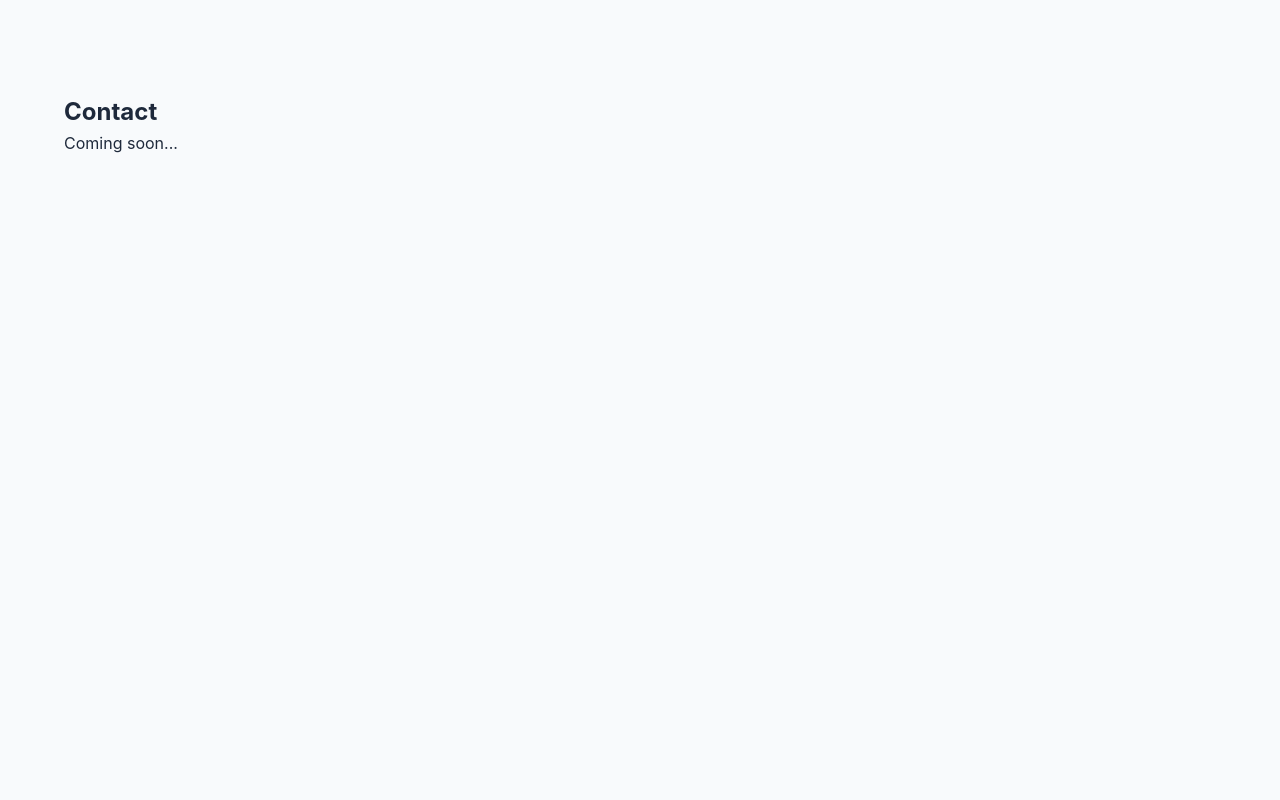
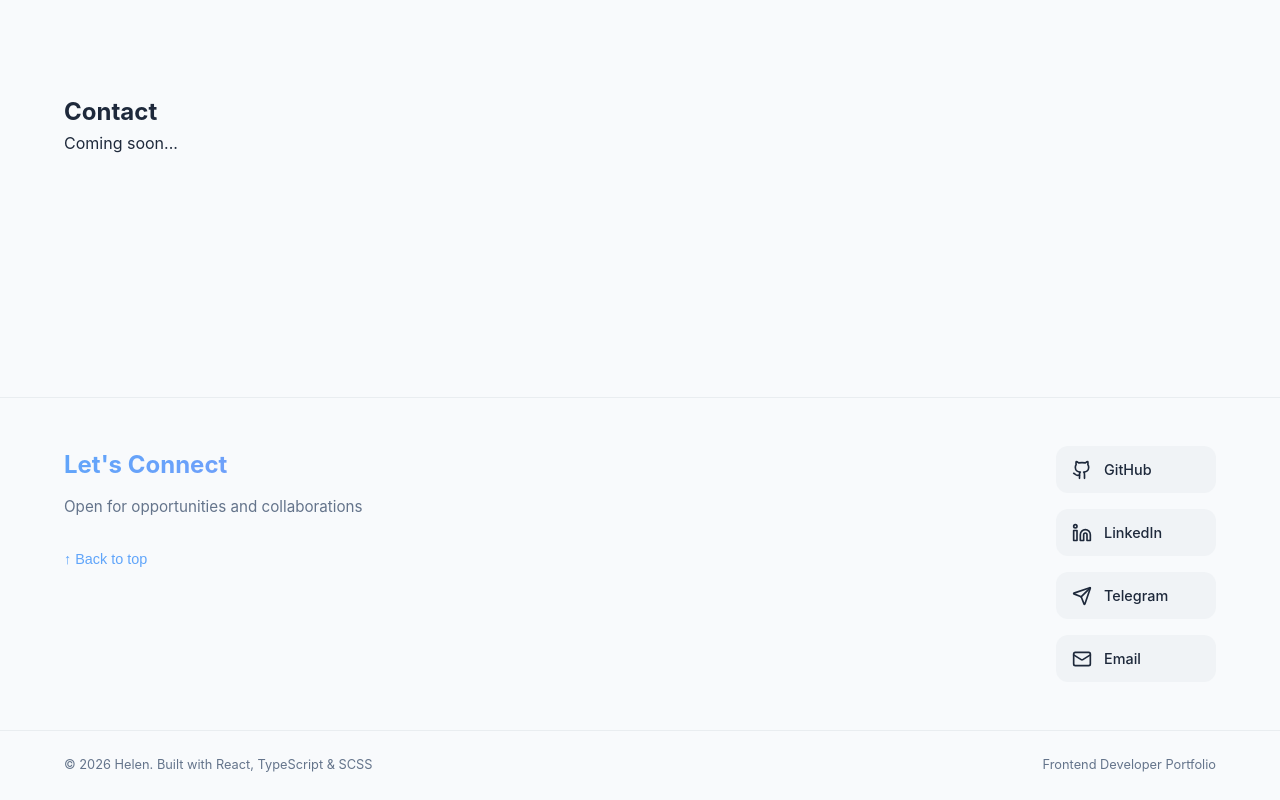
Before and after one commit to LenaYork/portfolio, a React app: page / in a window 1280 px wide. Shown: the part 1603-2403 px from the top of the page. Before the commit the page ends 2000 px from the top, so only its background shows below. Built offline with nearby package versions, Linux system fonts and the light colour scheme; the HTML template or start-up script is replaced by a standard one.

Commit message:
feat: add Footer

```diff
--- a/src/App.tsx
+++ b/src/App.tsx
@@ -1,5 +1,6 @@
 import { useState, useEffect } from 'react';
 import Header from './components/Header/Header';
+import Footer from './components/Footer/Footer';
 import './styles/index.scss';
 
 function App() {
@@ -64,6 +65,8 @@ function App() {
           </div>
         </section>
       </main>
+
+      <Footer />
     </>
   );
 }
--- /dev/null
+++ b/src/components/Footer/Footer.scss
@@ -0,0 +1,159 @@
+@use '../../styles/variables' as *;
+@use '../../styles/mixins' as *;
+
+.footer {
+  background: $light-bg;
+  border-top: 1px solid rgba($gray, 0.1);
+  margin-top: auto;
+
+  body.dark-mode & {
+    background: rgba($dark, 0.8);
+    border-top-color: rgba($gray, 0.2);
+  }
+
+  &__container {
+    display: flex;
+    justify-content: space-between;
+    align-items: flex-start;
+    gap: 3rem;
+    max-width: 1200px;
+    margin: 0 auto;
+    padding: 3rem 1.5rem;
+
+    @include mobile {
+      flex-direction: column;
+      gap: 2rem;
+      padding: 2rem 1rem;
+    }
+  }
+
+  // Left column
+  &__info {
+    flex: 1;
+  }
+
+  &__title {
+    font-size: 1.5rem;
+    font-weight: 700;
+    margin-bottom: 0.75rem;
+    @include gradient-text($primary, $secondary);
+  }
+
+  &__description {
+    color: $gray;
+    font-size: 0.95rem;
+    line-height: 1.5;
+    margin-bottom: 1.5rem;
+    max-width: 300px;
+  }
+
+  &__back-to-top {
+    background: none;
+    border: none;
+    color: $primary;
+    font-size: 0.9rem;
+    cursor: pointer;
+    padding: 0.5rem 0;
+    display: inline-flex;
+    align-items: center;
+    gap: 0.5rem;
+    transition: all $transition-fast;
+
+    &:hover {
+      transform: translateY(-3px);
+      color: $secondary;
+    }
+  }
+
+  // Social links
+  &__social {
+    display: flex;
+    flex-direction: column;
+    gap: 1rem;
+    min-width: 160px;
+
+    @include mobile {
+      flex-direction: row;
+      flex-wrap: wrap;
+      gap: 1rem;
+    }
+  }
+
+  &__social-link {
+    display: flex;
+    align-items: center;
+    gap: 0.75rem;
+    padding: 0.75rem 1rem;
+    background: rgba($gray, 0.05);
+    border-radius: 0.75rem;
+    text-decoration: none;
+    color: $text-dark;
+    transition: all $transition-fast;
+
+    body.dark-mode & {
+      color: $text-light;
+      background: rgba($gray, 0.1);
+    }
+
+    &:hover {
+      background: rgba($primary, 0.1);
+      transform: translateX(5px);
+
+      .footer__social-icon {
+        color: $primary;
+      }
+    }
+  }
+
+  &__social-icon {
+    width: 1.25rem;
+    height: 1.25rem;
+    transition: all $transition-fast;
+  }
+
+  &__social-label {
+    font-size: 0.9rem;
+    font-weight: 500;
+  }
+
+  // Bottom bar
+  &__bottom {
+    border-top: 1px solid rgba($gray, 0.1);
+    padding: 1.5rem 0;
+
+    body.dark-mode & {
+      border-top-color: rgba($gray, 0.2);
+    }
+  }
+
+  &__bottom-container {
+    display: flex;
+    justify-content: space-between;
+    align-items: center;
+    gap: 1rem;
+    max-width: 1200px;
+    margin: 0 auto;
+    padding: 0 1.5rem;
+
+    @include mobile {
+      flex-direction: column;
+      text-align: center;
+      gap: 0.5rem;
+      padding: 0 1rem;
+    }
+  }
+
+  &__copyright {
+    color: $gray;
+    font-size: 0.8rem;
+  }
+
+  &__credits {
+    color: $gray;
+    font-size: 0.8rem;
+
+    body.dark-mode & {
+      color: rgba($gray, 0.7);
+    }
+  }
+}
--- /dev/null
+++ b/src/components/Footer/Footer.tsx
@@ -0,0 +1,70 @@
+import { Github, Linkedin, Send, Mail } from 'lucide-react';
+import { motion } from 'framer-motion';
+import './Footer.scss';
+
+const Footer = () => {
+  const currentYear = new Date().getFullYear();
+
+  const socialLinks = [
+    { icon: Github, href: 'https://github.com/lenayork', label: 'GitHub', color: '#333' },
+    { icon: Linkedin, href: 'https://linkedin.com/in/lenayork', label: 'LinkedIn', color: '#0A66C2' },
+    { icon: Send, href: 'https://t.me/lenayork', label: 'Telegram', color: '#26A5E4' },
+    { icon: Mail, href: 'mailto:lena.york@example.com', label: 'Email', color: '#EA4335' },
+  ];
+
+  const scrollToTop = () => {
+    window.scrollTo({ top: 0, behavior: 'smooth' });
+  };
+
+  return (
+    <footer className="footer">
+      <div className="footer__container">
+        {/* Left column */}
+        <div className="footer__info">
+          <h3 className="footer__title">Let's Connect</h3>
+          <p className="footer__description">
+            Open for opportunities and collaborations
+          </p>
+          <button onClick={scrollToTop} className="footer__back-to-top">
+            ↑ Back to top
+          </button>
+        </div>
+
+        {/* Right column - Social links */}
+        <div className="footer__social">
+          {socialLinks.map((link, index) => (
+            <motion.a
+              key={link.label}
+              href={link.href}
+              target="_blank"
+              rel="noopener noreferrer"
+              className="footer__social-link"
+              initial={{ opacity: 0, y: 20 }}
+              animate={{ opacity: 1, y: 0 }}
+              transition={{ delay: index * 0.1 }}
+              whileHover={{ y: -5, scale: 1.1 }}
+              aria-label={link.label}
+            >
+              <link.icon className="footer__social-icon" />
+              <span className="footer__social-label">{link.label}</span>
+            </motion.a>
+          ))}
+        </div>
+      </div>
+
+      {/* Bottom bar */}
+      <div className="footer__bottom">
+        <div className="container footer__bottom-container">
+          <p className="footer__copyright">
+            © {currentYear} Helen. Built with React, TypeScript & SCSS
+          </p>
+          <p className="footer__credits">
+            Frontend Developer Portfolio
+          </p>
+        </div>
+      </div>
+    </footer>
+  );
+};
+
+export default Footer;
```
